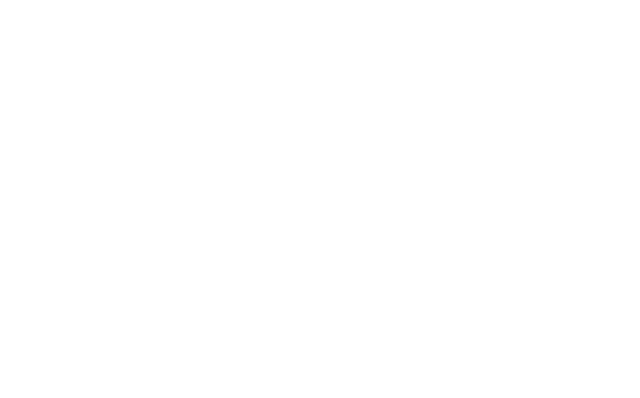
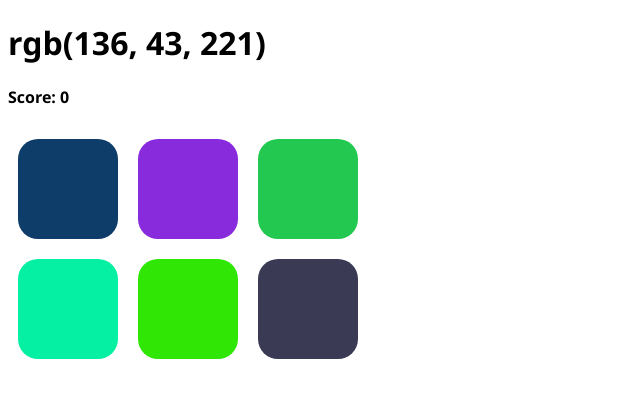
Before and after one commit to raghukiran4590/JavaScript, a plain HTML site: page Guess-The_Color/index.html in a window 1280 px wide. Shown: the whole page, without its empty margins (0-640 px from the left). Drawn offline with Linux system fonts and the light colour scheme.

Commit message:
Guess the Color Game

```diff
--- a/Guess-The_Color/index.html
+++ b/Guess-The_Color/index.html
@@ -4,8 +4,36 @@
     <meta charset="UTF-8">
     <meta name="viewport" content="width=device-width, initial-scale=1.0">
     <title>Guess The Color</title>
+    <style>
+        body {
+            font-family: 'Segoe UI', Tahoma, Geneva, Verdana, sans-serif;
+        }
+        #options-container {
+            display: grid;
+            grid-template-columns: repeat(3, 0fr);
+        }
+        #options-container > div {
+            height: 100px;
+            width: 100px;
+            margin: 10px;
+            border-radius: 20px;
+            cursor: pointer;
+        }
+        #options-container > div:hover {
+            scale: 1.2;
+            transition: 0,4s all;
+        }
+
+    </style>
 </head>
 <body>
-
+    <div>
+        <h1 id="color-code"></h1>
+    </div>
+    <div>
+        <h4>Score: <span id = "score"></span></h4>
+    </div>
+    <div id="options-container"></div>
+    <script src="script.js"></script>
 </body>
 </html>
--- /dev/null
+++ b/Guess-The_Color/script.js
@@ -0,0 +1,52 @@
+const colorCodeContainer = document.getElementById("color-code");
+const optionsContainer = document.getElementById("options-container");
+const scoreContainer = document.getElementById("score");
+let randomColor;
+let score = 0;
+
+function generateRandomNumberBetween(min, max) {
+    return min + Math.floor(Math.random() * (max - min + 1));
+}
+
+function incrementScore() {
+    score += 1;
+}
+
+function validateColor(el) {
+    const selectedColor = el.target.style.backgroundColor;
+     if(selectedColor == randomColor) {
+        incrementScore();
+      } else {
+        score = 0;
+      }
+      window.localStorage.setItem("score", score);
+     startGame();
+}
+
+function generateRandomColorRGB() {
+      const red = generateRandomNumberBetween(0,255);
+      const green = generateRandomNumberBetween(0,255);
+      const blue = generateRandomNumberBetween(0,255);
+
+      return `rgb(${red}, ${green}, ${blue})`;
+}
+
+const ans = generateRandomNumberBetween(0,6);
+
+function startGame() {
+    score =  Number(window.localStorage.getItem("score"));
+    scoreContainer.innerText = score;
+    optionsContainer.innerHTML = null;
+    randomColor = generateRandomColorRGB();
+    colorCodeContainer.innerText = randomColor;
+
+    for(let i=0; i<6; i++) {
+        const div = document.createElement("div");
+        div.style.backgroundColor =
+        i === ans ? randomColor : generateRandomColorRGB();
+        optionsContainer.append(div);
+        div.addEventListener("click", validateColor);
+    }
+}
+
+window.addEventListener("load", () => startGame());
```
